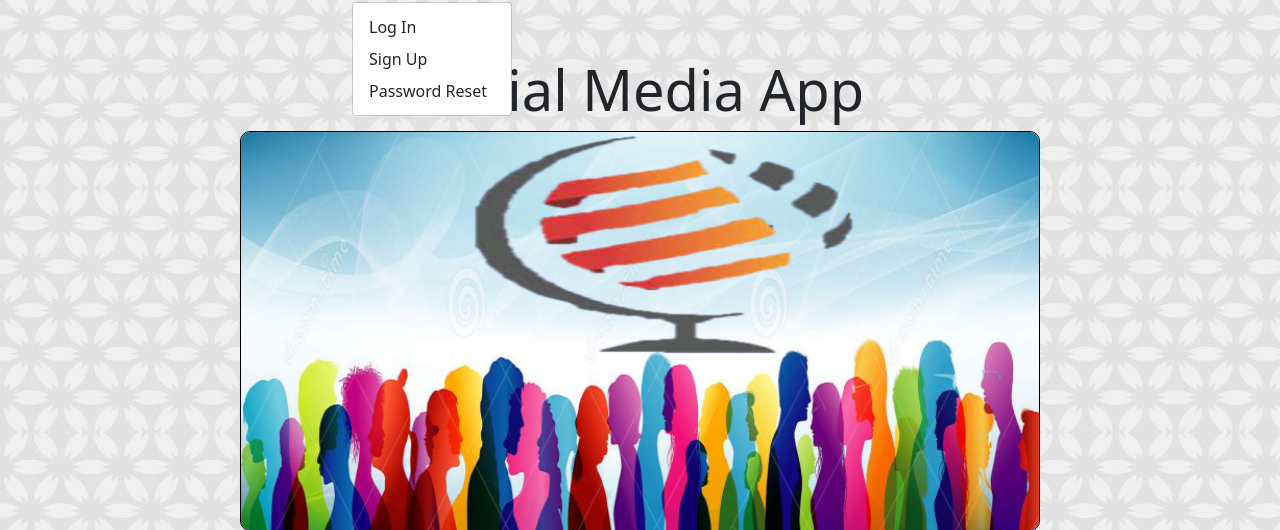
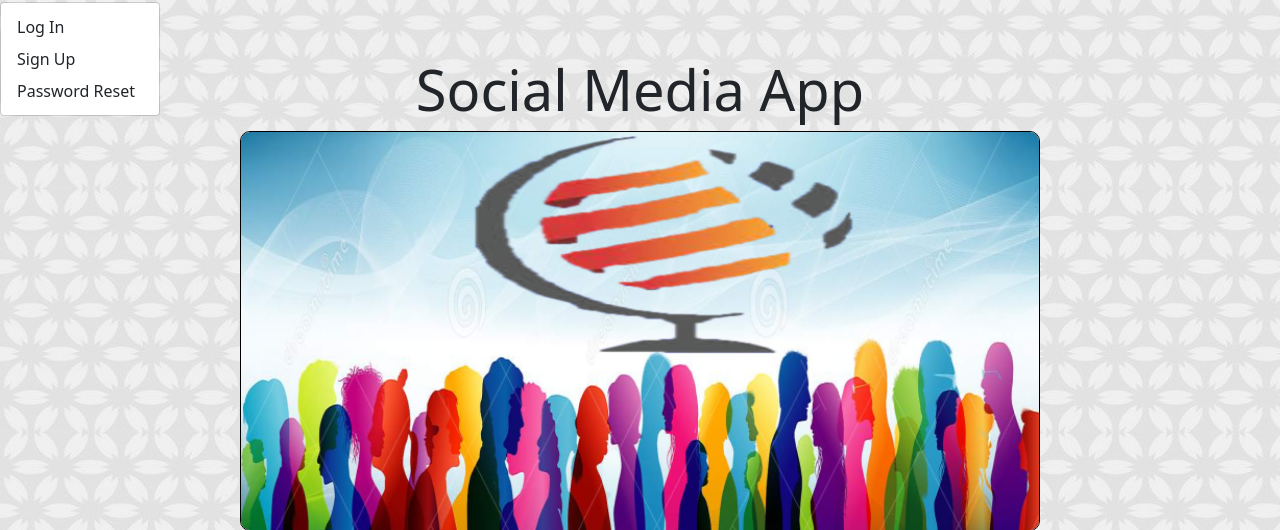
Before and after one commit to iboyko21/message_board, a Django app: page / in a window 1280 px wide, after a click on "Not logged in". Shown: the part 56-586 px from the top of the page. Run offline with Django 3.2, Linux system fonts and the light colour scheme; some libraries are stand-ins or nearby versions.

Commit message:
good to go PT.3

```diff
--- a/static/css/main.css
+++ b/static/css/main.css
@@ -74,8 +74,3 @@ body {
     margin-bottom: 2rem;
     text-align: center;
 }
-
-
-.dropdown-menu{
-    margin-left: 22rem;
-}
--- a/templates/base.html
+++ b/templates/base.html
@@ -39,10 +39,10 @@
 
             {% if user.is_authenticated %}
 
-            <a class="nav-link dropdown-toggle" href="#" id="navbarDropdownMenuLink" role="button" data-bs-toggle="dropdown" aria-expanded="false" >
+            <a class="nav-link dropdown-toggle" href="#" id="navbarDropdownMenuLink" role="button" data-bs-toggle="dropdown" aria-expanded="false">
                 <i class="fas fa-user"></i> {{ user.username }}
             </a>
-            <ul class="dropdown-menu" aria-labelledby="navbarDropdownMenuLink" >
+            <ul class="dropdown-menu" aria-labelledby="navbarDropdownMenuLink">
 
                 <li><a class="dropdown-item" href="{% url 'password_change' %}">Change Password</a></li>
                 <li><a class="dropdown-item" href="{% url 'logout' %}">Logout</a></li>
```
Also changed, not shown: db.sqlite3.
